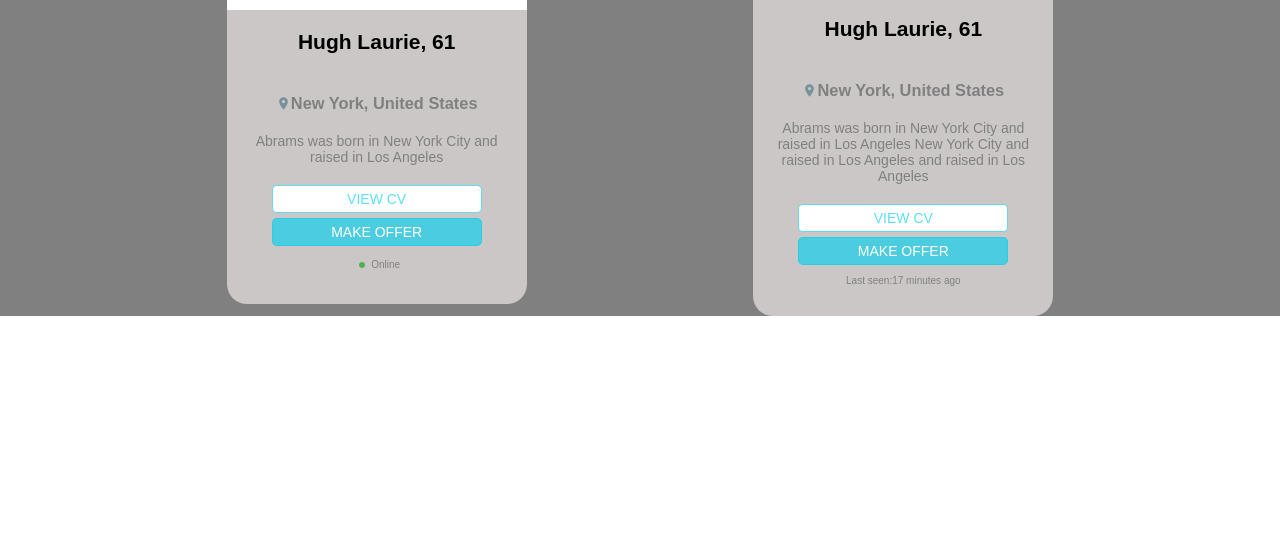
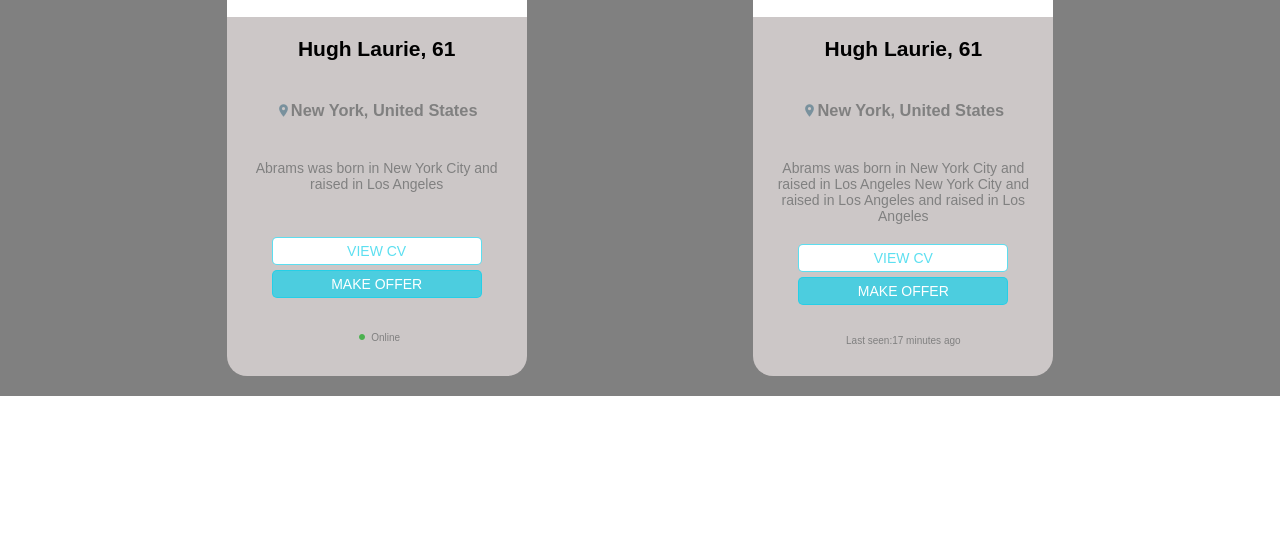
Before and after one commit to andrey-stseba/User-cards, a plain HTML site: page index.html in a window 1280 px wide. Shown: the part 244-800 px from the top of the page. Drawn offline with Linux system fonts and the light colour scheme.

Commit message:
Initial project version

```diff
--- a/Css/styles.css
+++ b/Css/styles.css
@@ -21,18 +21,21 @@ body{
 background-color: var(--textCard-color);
 display: flex;
 justify-content: space-evenly;
-align-items: center;
-height: 100hv;
+align-items: stretch;
 flex-wrap: wrap;
+
 
 }
 .userCard {
   width: var(--card-width);
-   text-align: center;
+  text-align: center;
   border-radius: 20px;
+  background-color: var(--backgraundMainCard-color);
   display: flex;
   flex-direction: column;
-   overflow: hidden;
+  align-items: center;
+  overflow: hidden;
+  margin: 20px 0;
 
 }
 
@@ -87,16 +90,14 @@ overflow: hidden;
 
 
 .mainCard {
-  background-color:  var(--backgraundMainCard-color);
+
   display: flex;
   flex-direction: column;
   align-items: center;
-  overflow: hidden;
-
+  height: 100%;
 
   }
   .mainCard p {
-    margin-top: auto;
     display: flex;
     align-items: center;
   }
@@ -127,6 +128,7 @@ overflow: hidden;
 
 .status {
 font-size: 10px;
-margin-top: auto;
 padding: 10px;
+display: flex;
+align-items: center;
 }
--- a/index.html
+++ b/index.html
@@ -27,10 +27,10 @@
                 <h3> <img src="./Image/map-marker.png" alt="map-marker"> New York, United States</h3>
                 <p>Abrams was born in New York City and raised in Los Angeles
                 </p>
-                <div class="buttonViev"><span>view cv</span></div>
-                <div class="buttonMake"><span>Make offer</span></div>
-                <p class="status"> <img src="./Image/circle-medium.png" alt="point"> Online</p>
             </div>
+            <div class="buttonViev"><span>view cv</span></div>
+            <div class="buttonMake"><span>Make offer</span></div>
+            <p class="status"> <img src="./Image/circle-medium.png" alt="point"> Online</p>
         </article>
         <article class="userCard">
             <div class="headerCard">
@@ -50,10 +50,10 @@
                 <p>Abrams was born in New York City and raised in Los Angeles
                     New York City and raised in Los Angeles and raised in Los Angeles
                 </p>
-                <div class="buttonViev"><span>view cv</span></div>
-                <div class="buttonMake"><span>Make offer</span></div>
-                <p class="status">Last seen:17 minutes ago</p>
             </div>
+            <div class="buttonViev"><span>view cv</span></div>
+            <div class="buttonMake"><span>Make offer</span></div>
+            <p class="status">Last seen:17 minutes ago</p>
         </article>
     </div>
 
```
